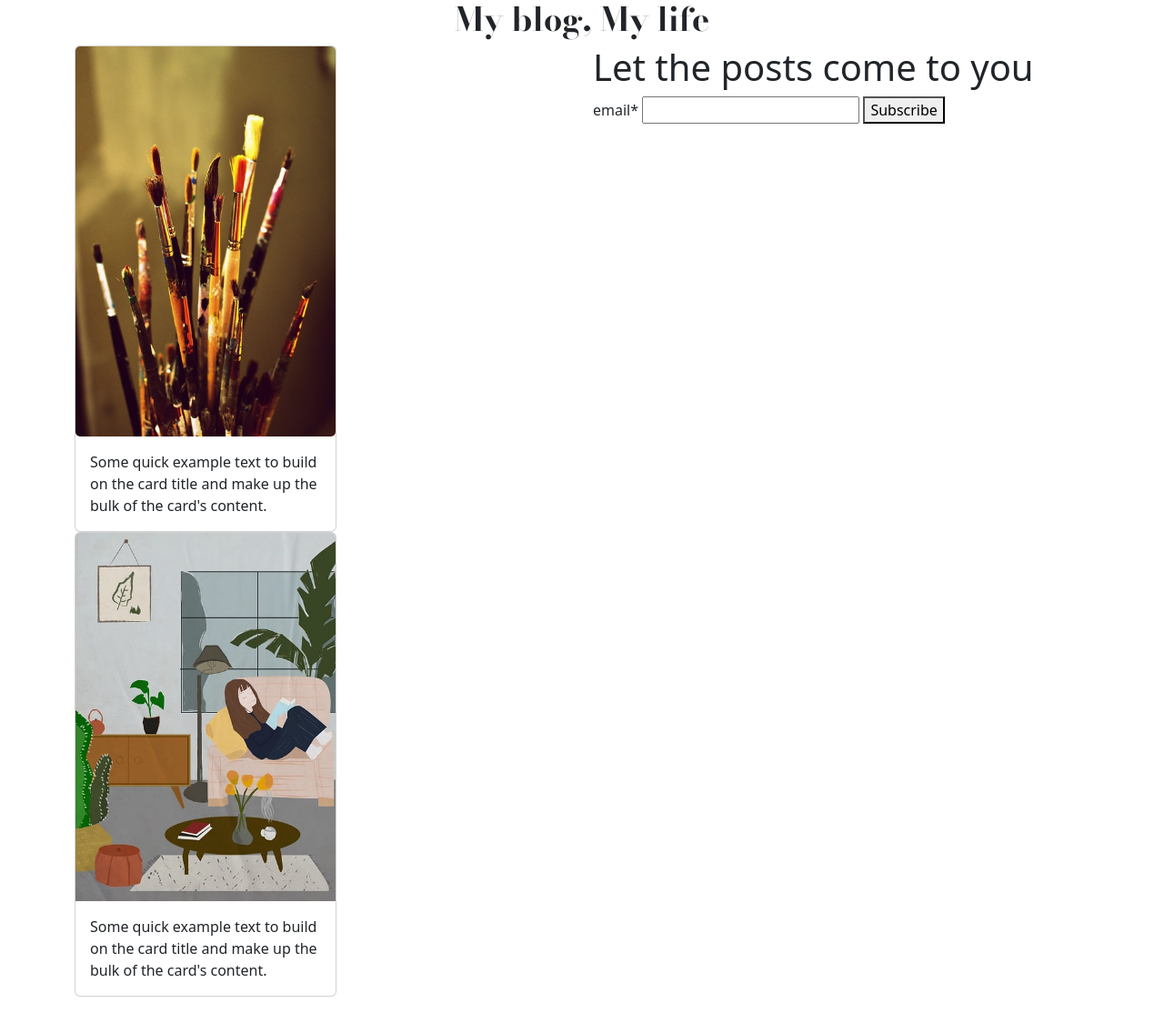
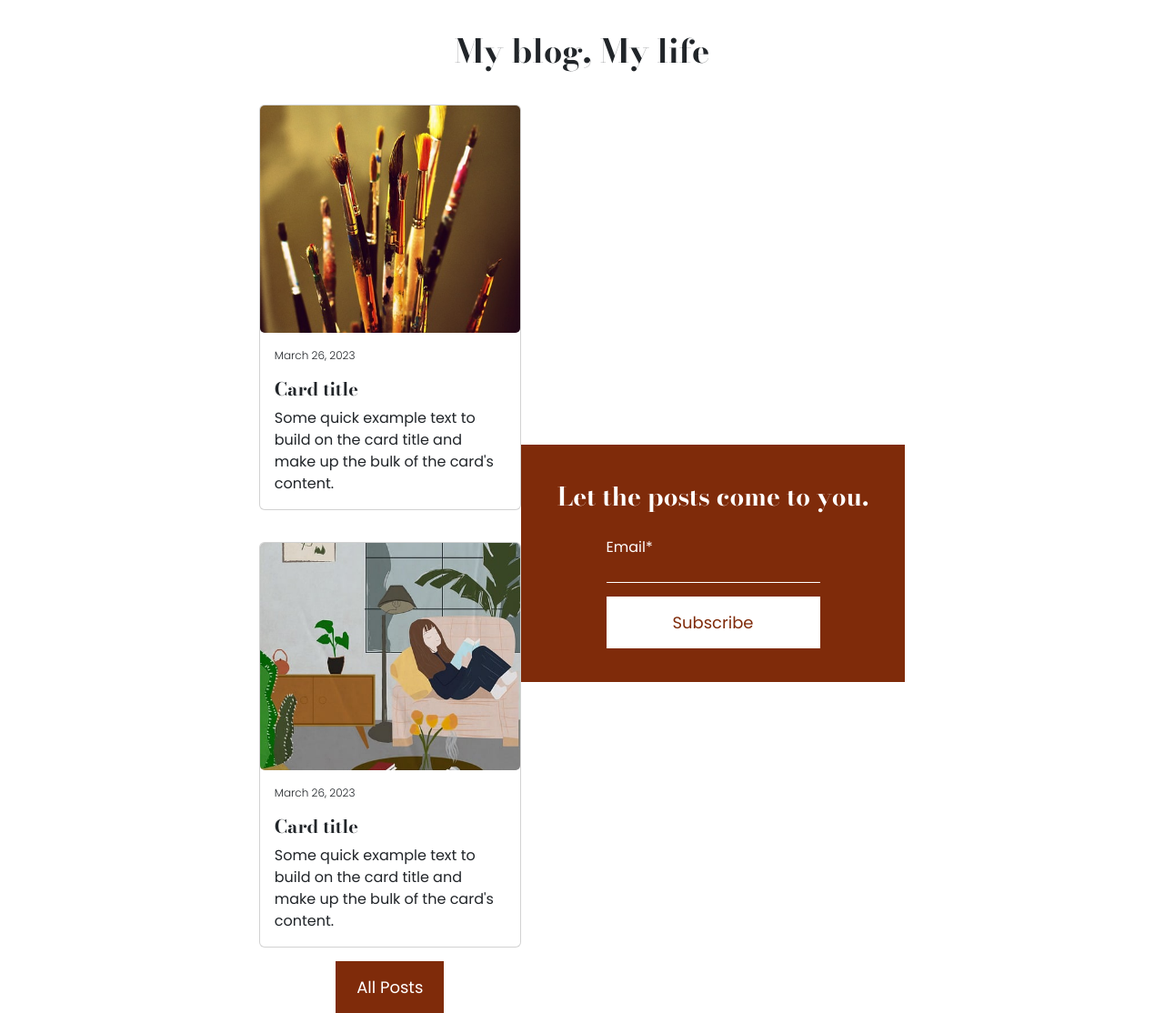
Before and after one commit to iceddrop/blogged, a PHP site: page /pages/homepage/homepage.php in a window 1280 px wide. Shown: the part 619-1733 px from the top of the page at 91% size. Run offline with PHP 8.4, Linux system fonts and the light colour scheme; the visitor is signed in with stand-in values (Sample User, id 1); some web fonts are replaced.

Commit message:
working website homepage

```diff
--- a/pages/homepage/homepage.css
+++ b/pages/homepage/homepage.css
@@ -23,18 +23,7 @@
 }
 .blog-card-section{
     width:100vw;
-}
-.for-alignment{
-    display: flex;
-    flex-direction: column;
-    justify-content: center;
-    width: 100%;
-}
-.cards-div{
-    display: flex;
-    flex-direction: column;
-    justify-content: center;
-    width:100%;
+    padding-top:35px;
 }
 .blog-card-header{
     text-align: center;
@@ -44,7 +33,95 @@
     font-style: normal;
     font-size:36px;
 }
-
+.for-alignment{
+    padding:0px 55px 0px 55px;
+}
+.blog-cards{
+    display: flex;
+    flex-direction: column;
+    justify-content: center;
+    align-items: center;
+    padding-top:30px;
+}
+.release-date{
+    font-family: "Poppins", sans-serif;
+    font-weight: 300;
+    font-style: normal;
+    font-size:12px;
+}
+.card-img{
+    height:250px!important;
+    object-fit: cover;
+}
+.card-title{
+    font-family: "Bodoni Moda", serif;
+    font-optical-sizing: auto;
+    font-weight: 700;
+    font-style: normal;
+}
+.card-text{
+    font-family: "Poppins", sans-serif;
+    font-weight: 400;
+    font-style: normal;
+}
+.form-div{
+    display: flex;
+    flex-direction: column;
+    justify-content: center;
+    align-items: center;
+    background-color: #7F2B0A;
+    padding:40px 40px 60px 40px;
+    margin-top:40px;
+}
+.email-form{
+    display: flex;
+    flex-direction: column;
+    height:120px;
+    justify-content: space-between;
+    padding-top:20px;
+}
+.input-label{
+    font-family: "Poppins", sans-serif;
+    font-weight: 400;
+    font-style: normal;
+    color:white;
+}
+.email-input{
+    border:none;
+    border-bottom: 1px solid white;
+    background-color: #7F2B0A;
+}
+.email-text{
+    text-align: center;
+    font-family: "Bodoni Moda", serif;
+    font-optical-sizing: auto;
+    font-weight: 700;
+    font-style: normal;
+    color:white;
+}
+.email-button{
+    background-color: white;
+    color: #7F2B0A;
+    font-family: "Poppins", sans-serif;
+    font-weight: 400;
+    font-style: normal;
+    font-size:18px;
+    border: none;
+    padding:15px;
+    margin-top:15px;
+}
+.show-posts{
+    background-color: #7F2B0A;
+    color: white;
+    font-family: "Poppins", sans-serif;
+    font-weight: 400;
+    font-style: normal;
+    font-size:18px;
+    border: none;
+    padding:15px 23px 15px 23px;
+    margin-top:15px;
+    text-decoration: none;
+}
 @media screen and (min-width:768px) and (max-width:2650px){
     .blog-img-div{
         display: flex;
@@ -61,5 +138,6 @@
         flex-direction: row;
         justify-content: center;
         align-items: center;
+        padding: 0px;
     }
 }
--- a/pages/homepage/homepage.php
+++ b/pages/homepage/homepage.php
@@ -62,31 +62,33 @@ if (!isset($_SESSION['user_id'])) {
   </section>
   <section class="blog-card-section">
     <h3 class="blog-card-header">My blog, My life</h3>
-    <div class="container">
-      <div class="row justify-content-center">
-        <div class="col-sm-12 col-md-6">
+    <div class="for-alignment">
+      <div class="blog-cards">
         <div class="card" style="width: 18rem;">
           <img src="../../images/bristles-6580821_640.jpg" class="card-img-top card-img" alt="bristles">
           <div class="card-body">
+            <p class="release-date">March 26, 2023</p>
+            <h5 class="card-title">Card title</h5>
             <p class="card-text">Some quick example text to build on the card title and make up the bulk of the card's content.</p>
           </div>
         </div>
-          <div class="card" style="width: 18rem;">
-            <img src="../../images/woman-6284845_640.jpg" class="card-img-top" alt="woman">
+        <div class="card" style="width: 18rem; margin-top:35px;">
+          <img src="../../images/woman-6284845_640.jpg" class="card-img-top card-img" alt="woman-laptop">
           <div class="card-body">
+            <p class="release-date">March 26, 2023</p>
+            <h5 class="card-title">Card title</h5>
             <p class="card-text">Some quick example text to build on the card title and make up the bulk of the card's content.</p>
           </div>
         </div>
+        <a href="#" class="show-posts">All Posts</a>
       </div>
-
-        <div class="col-sm-12 col-md-6">
-          <h1 class="form-header">Let the posts come to you</h1>
-          <form>
-            <label class="email-label">email*</label>
+      <div class="form-div">
+        <h3 class="email-text">Let the posts come to you.</h3>
+        <form class="email-form">
+          <label class="input-label">Email*</label>
           <input class="email-input" type="text" name="email" />
-            <button>Subscribe</button>
+          <button class="email-button" type="submit">Subscribe</button>
         </form>
-        </div>
       </div>
     </div>
   </section>
```
Lines whose indentation alone changed are shown as unchanged.
